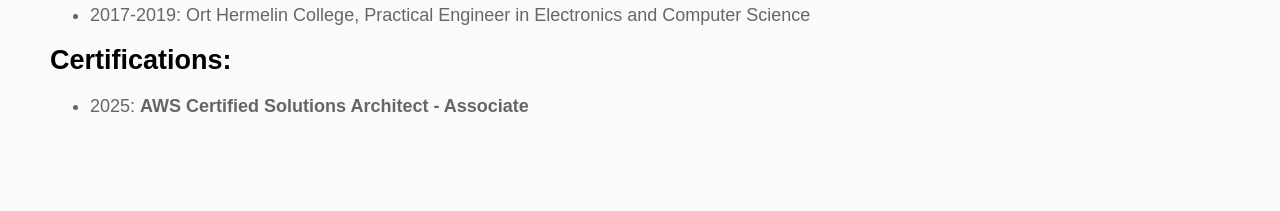
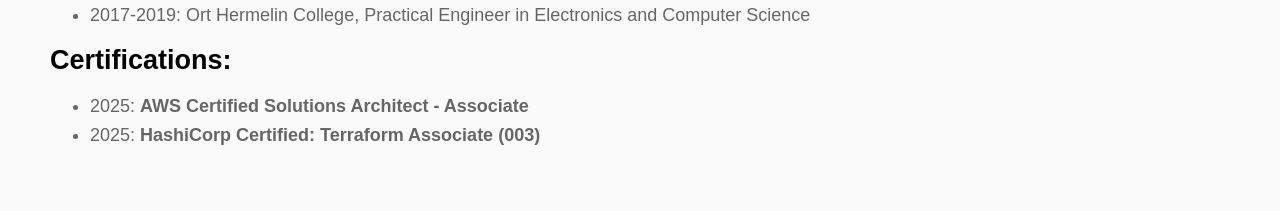
Before and after one commit to Carmel-Amarilio/Carmel-Amarilio-web, a React (Vite) app: page /#/projects in a window 1280 px wide. Shown: the part 1860-2071 px from the top of the page. Built offline with nearby package versions, Linux system fonts and the light colour scheme.

Commit message:
add  Terraform associate to Certifications

```diff
--- a/src/views/About.jsx
+++ b/src/views/About.jsx
@@ -43,6 +43,7 @@
                 <h2>Certifications:</h2>
                 <ul>
                     <li>2025: <a href="https://www.credly.com/badges/d29ceab6-0020-42de-a584-059de22a2c80/public_url" target="_blank" rel="noopener noreferrer">AWS Certified Solutions Architect - Associate</a></li>
+                    <li>2025: <a href="https://www.credly.com/badges/681feff1-38be-4380-b35a-b2c3734cef79/public_url" target="_blank" rel="noopener noreferrer">HashiCorp Certified: Terraform Associate (003)</a></li>
                 </ul>
             </section>
         </section>
```
